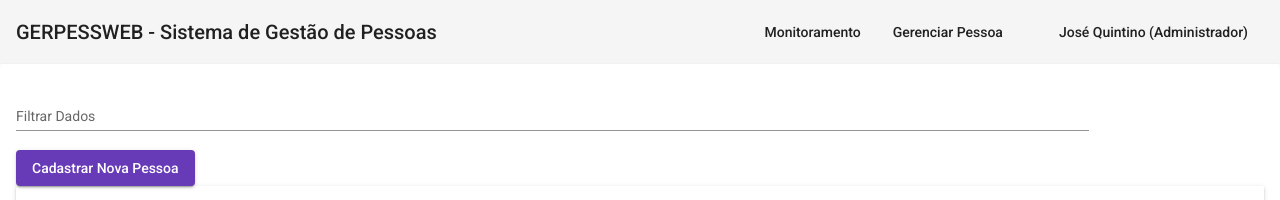
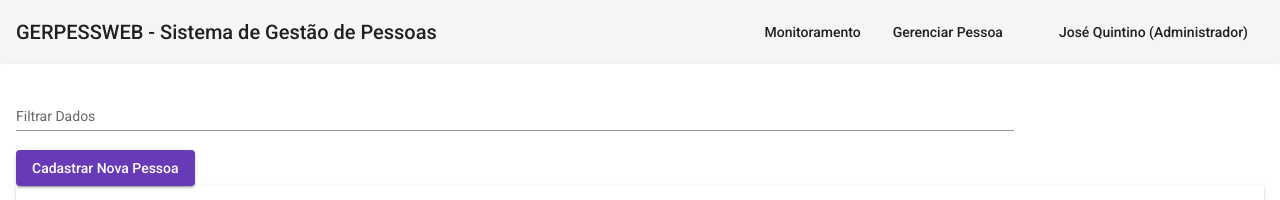
Before and after one commit to quintino-digital/gerpessweb, an Angular app: page /pessoa in a window 1280 px wide. Shown: the top 200 px of the page. Built offline with nearby package versions, Linux system fonts and the light colour scheme.

Commit message:
:eyeglasses: feat: Implementação do Protótipo da Gestão de Pessoas

```diff
--- a/src/app/page/pessoa/pessoa.component.css
+++ b/src/app/page/pessoa/pessoa.component.css
@@ -3,7 +3,6 @@ table {
 }
 
 .mat-form-field {
-  font-size: 14px;
-  width: 86%;
-  margin-right: 22px;
+  width: 80%;
+  margin-right: 80px;
 }
```
